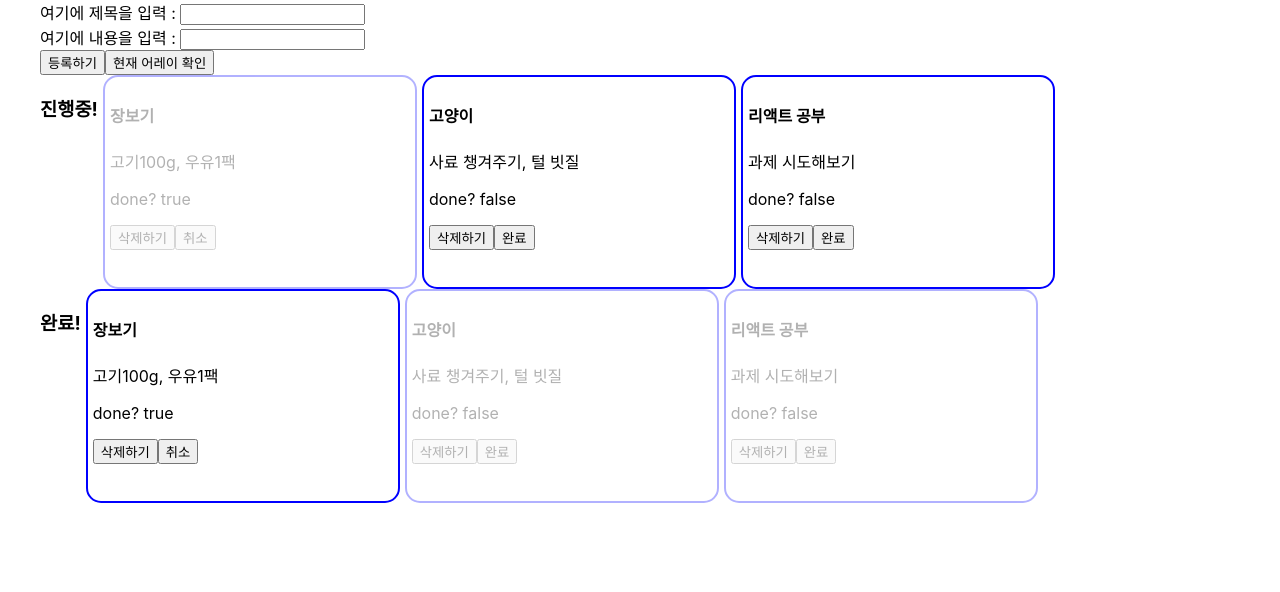
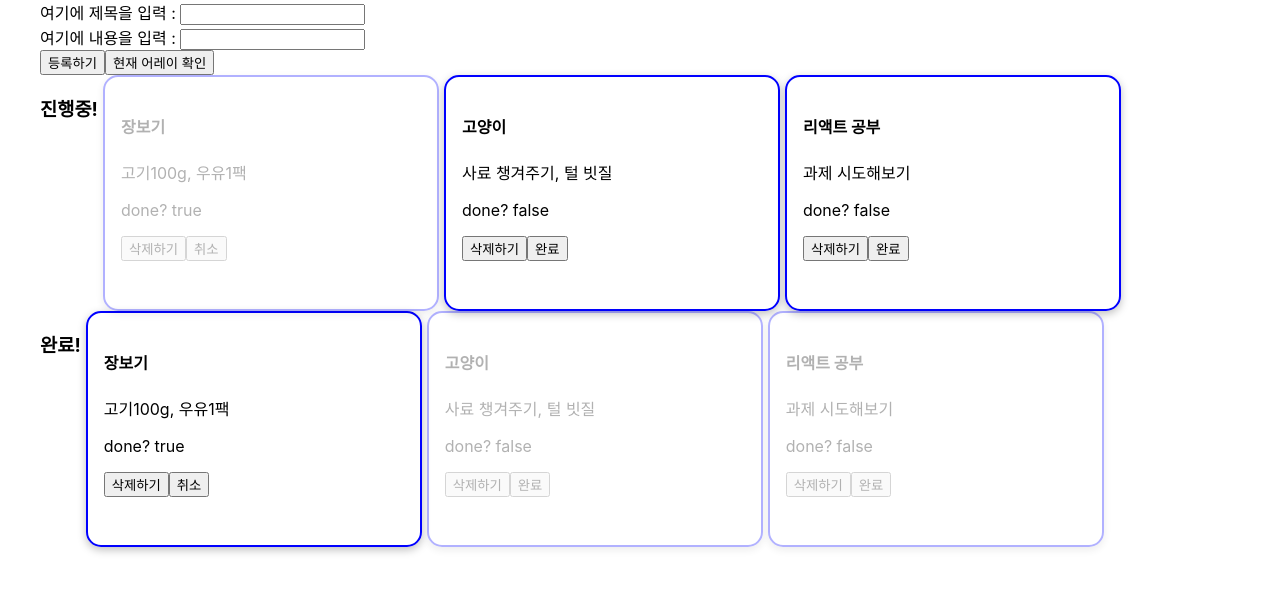
Before and after one commit to Laejun-Kim/react-mytodo-list, a React (Create React App) app: page / in a window 1280 px wide. Shown: the top 592 px of the page. Built offline with nearby package versions, Linux system fonts and the light colour scheme.

Commit message:
refactoring WIP

```diff
--- a/src/App.css
+++ b/src/App.css
@@ -9,7 +9,8 @@
   height: 200px;
   border: solid 2px blue;
   border-radius: 15px;
-  padding: 5px;
+  padding: 1rem;
+  box-shadow: 0 3px 8px rgba(0, 0, 0, 0.25);
 }
 
 .notfinished > .complete {
--- a/src/App.jsx
+++ b/src/App.jsx
@@ -1,7 +1,7 @@
 import "./App.css";
 import { useState } from "react";
-import Todo from "./Todo";
-import Input from "./Input";
+import Todo from "./components/Todo";
+import Input from "./components/Input";
 
 function App() {
   const [title, setTitle] = useState("");
```
Also changed, not shown: src/components/Input.jsx (renamed from src/Input.jsx), src/components/Todo.jsx (renamed from src/Todo.jsx).
